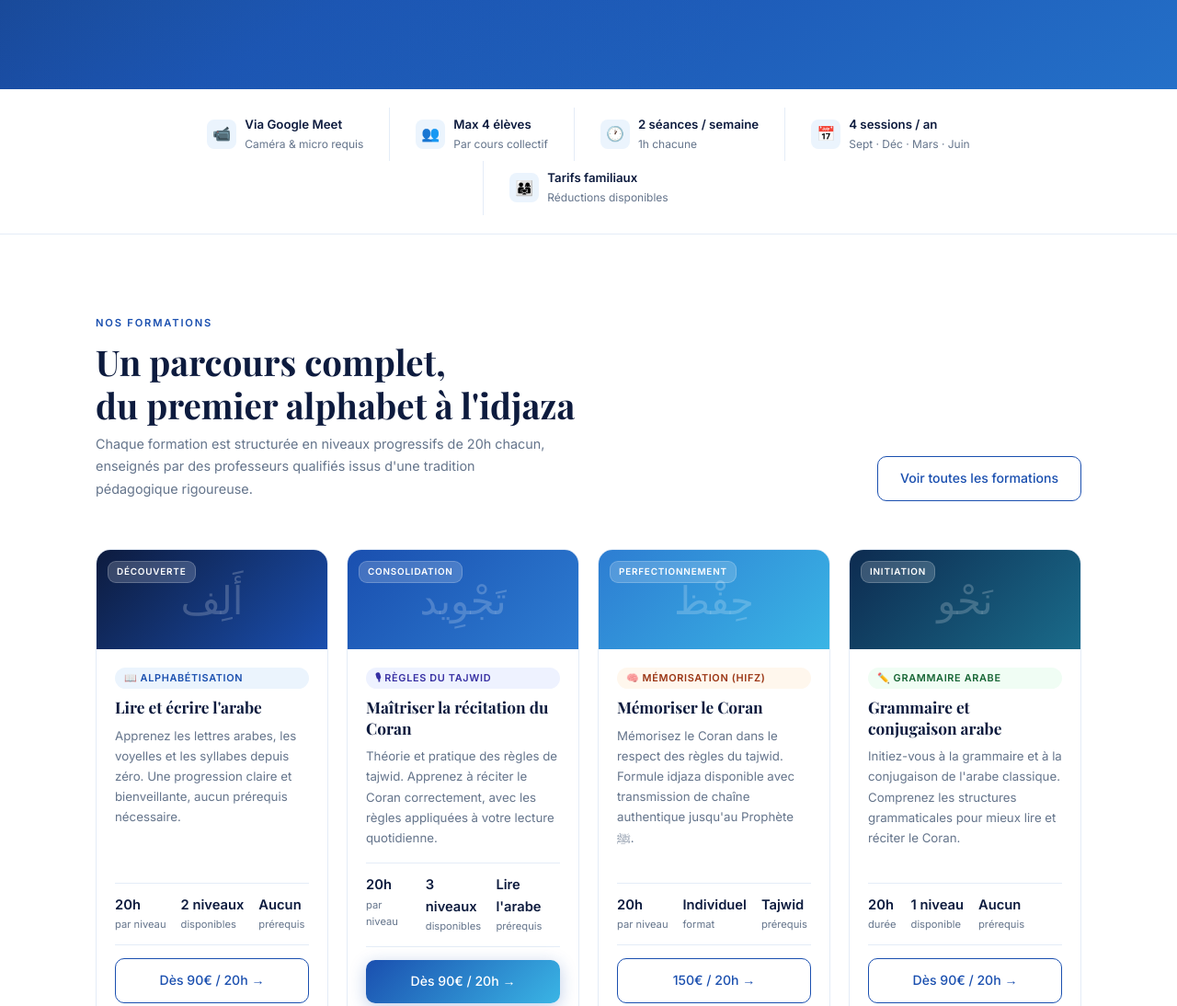
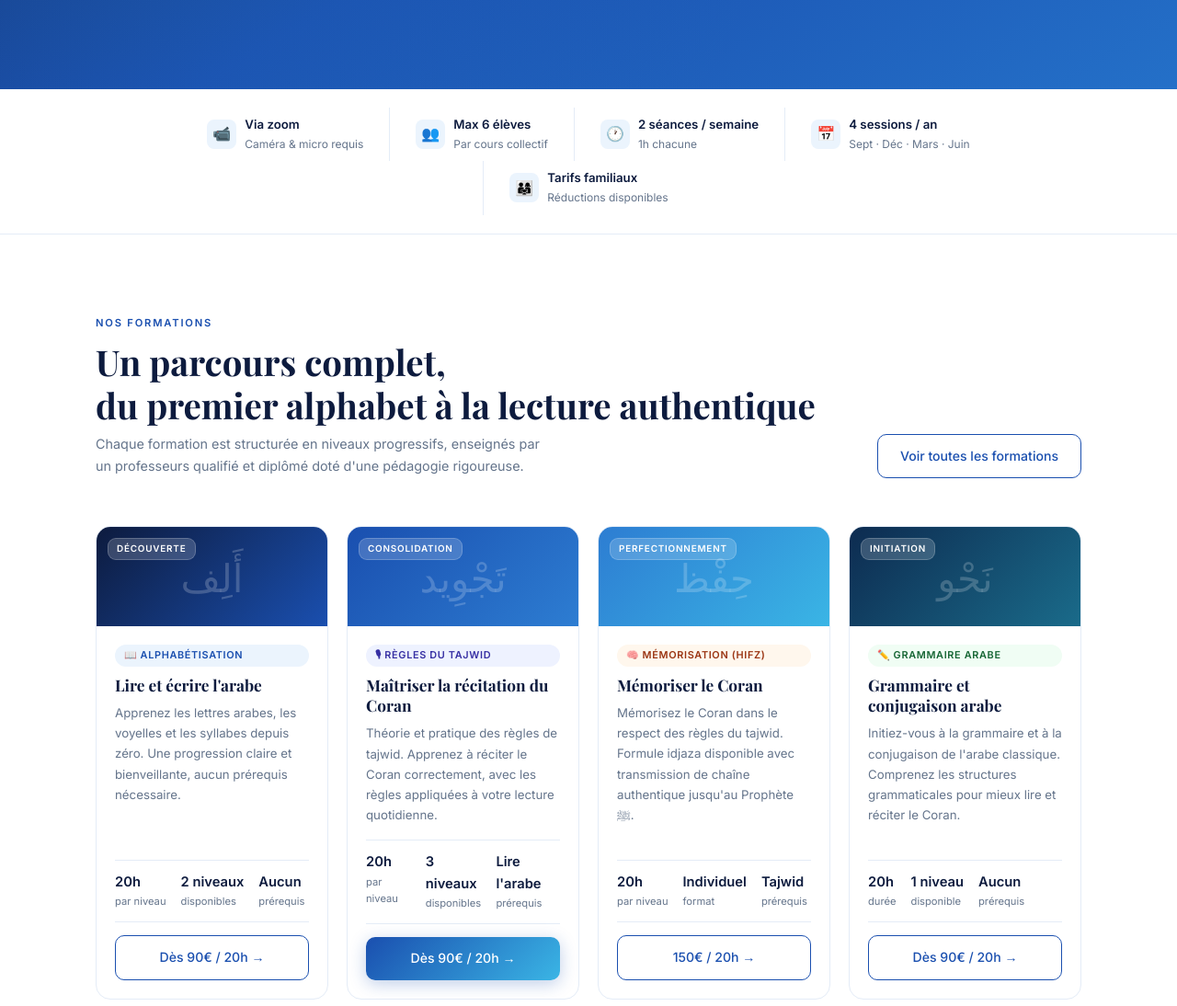
Before and after one commit to Tilawa-institut/Tilawa, a plain HTML site: page index.html in a window 1280 px wide. Shown: the part 820-1914 px from the top of the page at 92% size. Drawn offline with nearby package versions, Linux system fonts and the light colour scheme; a web font is replaced by a local one.

Commit message:
Update index.html

```diff
--- a/index.html
+++ b/index.html
@@ -516,8 +516,7 @@ footer{background:var(--ink);padding:56px 0 28px}
           <div class="card-badge">Cours en cours</div>
           <div class="card-title">Règles du tajwid — Niveau 2</div>
           <div class="card-meta">
-            <span>📅 2 séances / sem.</span>
-            <span>⏱ 20h / session</span>
+            <span>📅 2 séances / sem.</span
           </div>
           <div class="card-bar"><div class="card-fill"></div></div>
           <div class="card-bottom">
@@ -552,11 +551,11 @@ footer{background:var(--ink);padding:56px 0 28px}
   <div class="trust-inner">
     <div class="trust-item">
       <div class="trust-icon">📹</div>
-      <div class="trust-label"><strong>Via Google Meet</strong><span>Caméra & micro requis</span></div>
+      <div class="trust-label"><strong>Via zoom</strong><span>Caméra & micro requis</span></div>
     </div>
     <div class="trust-item">
       <div class="trust-icon">👥</div>
-      <div class="trust-label"><strong>Max 4 élèves</strong><span>Par cours collectif</span></div>
+      <div class="trust-label"><strong>Max 6 élèves</strong><span>Par cours collectif</span></div>
     </div>
     <div class="trust-item">
       <div class="trust-icon">🕐</div>
@@ -579,8 +578,8 @@ footer{background:var(--ink);padding:56px 0 28px}
     <div class="formations-top">
       <div class="formations-top-left">
         <div class="eyebrow" style="margin-bottom:10px">Nos formations</div>
-        <h2>Un parcours complet,<br>du premier alphabet à l'idjaza</h2>
-        <p>Chaque formation est structurée en niveaux progressifs de 20h chacun, enseignés par des professeurs qualifiés issus d'une tradition pédagogique rigoureuse.</p>
+        <h2>Un parcours complet,<br>du premier alphabet à la lecture authentique</h2>
+        <p>Chaque formation est structurée en niveaux progressifs, enseignés par un professeurs qualifié et diplômé doté d'une pédagogie rigoureuse.</p>
       </div>
       <a href="https://www.tilawa.fr/inscription" class="btn btn-outline">Voir toutes les formations</a>
     </div>
@@ -955,7 +954,7 @@ footer{background:var(--ink);padding:56px 0 28px}
         </a>
         <a href="tel:+33782335866" class="cta-contact">
           <svg width="13" height="13" viewBox="0 0 16 16" fill="none"><path d="M3 2h3l1.5 4-2 1.2A9 9 0 008.8 11L10 9l4 1.5V14A2 2 0 0112 16C6.5 16 1 10.5 1 5a2 2 0 012-3z" stroke="currentColor" stroke-width="1.4" stroke-linejoin="round"/></svg>
-          +33 7 82 33 58 66
+          +213 6 97 45 22 43
         </a>
         <a href="https://t.me/+AR6UdAQZKMpkY2Fk" class="cta-contact">
           <svg width="13" height="13" viewBox="0 0 16 16" fill="none"><path d="M2 8L14 2L10 14L7 9L2 8Z" stroke="currentColor" stroke-width="1.4" stroke-linejoin="round"/><path d="M7 9L10 6" stroke="currentColor" stroke-width="1.4" stroke-linecap="round"/></svg>
```
